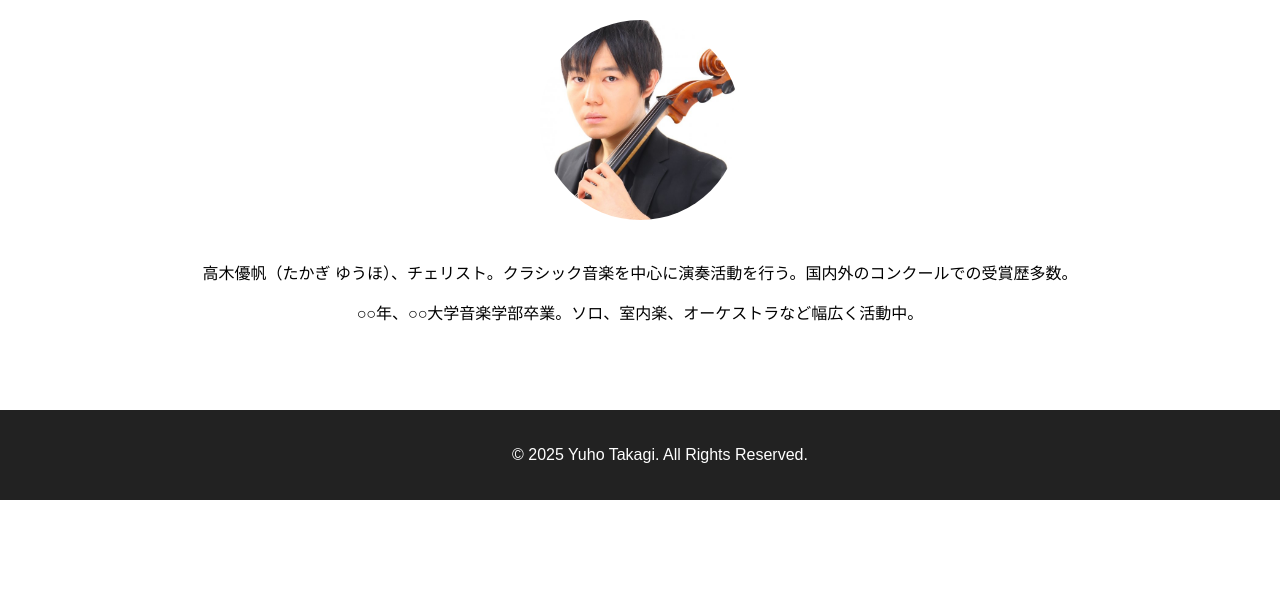
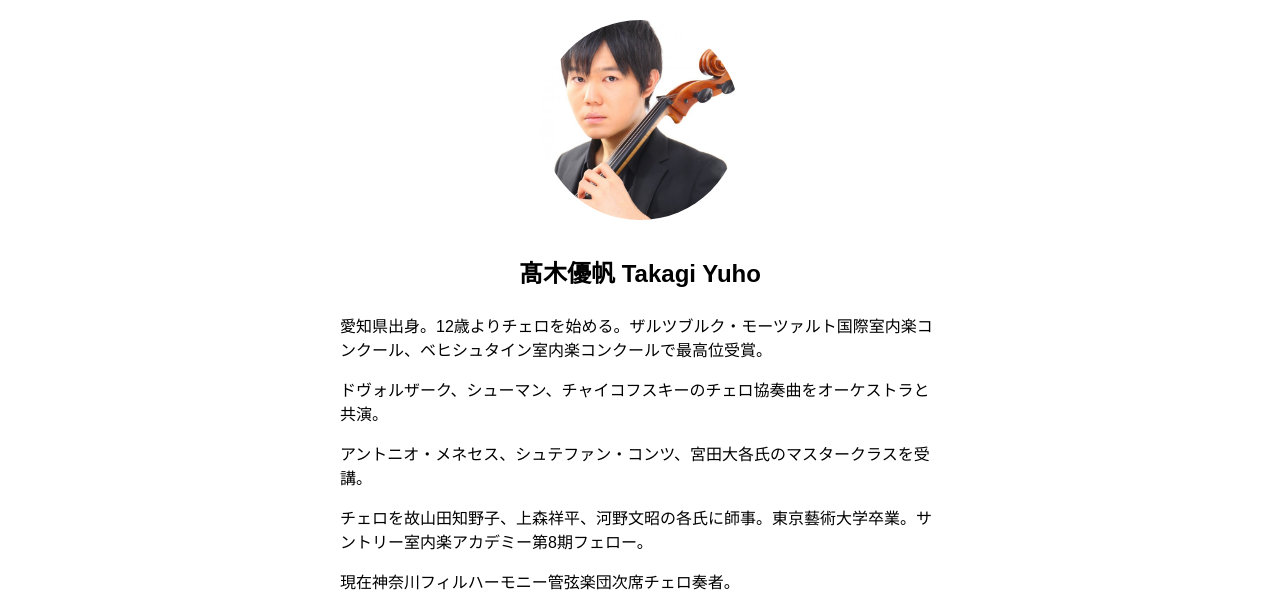
Before and after one commit to YukiTTTTT/yuhotakagi, a plain HTML site: page profile.html in a window 1280 px wide. Shown: the part 195-800 px from the top of the page. Drawn offline with Linux system fonts and the light colour scheme.

Commit message:
Add files via upload

```diff
--- a/profile.html
+++ b/profile.html
@@ -22,8 +22,14 @@
     <section class="profile">
         <h2>プロフィール</h2>
         <img src="images/profile.jpg" alt="高木優帆" class="profile-img">
-        <p>高木優帆（たかぎ ゆうほ）、チェリスト。クラシック音楽を中心に演奏活動を行う。国内外のコンクールでの受賞歴多数。</p>
-        <p>○○年、○○大学音楽学部卒業。ソロ、室内楽、オーケストラなど幅広く活動中。</p>
+        <p class="profile-name"><strong>髙木優帆 Takagi Yuho</strong></p>
+        <div class="profile-bio">
+            <p>愛知県出身。12歳よりチェロを始める。ザルツブルク・モーツァルト国際室内楽コンクール、ベヒシュタイン室内楽コンクールで最高位受賞。</p>
+            <p>ドヴォルザーク、シューマン、チャイコフスキーのチェロ協奏曲をオーケストラと共演。</p>
+            <p>アントニオ・メネセス、シュテファン・コンツ、宮田大各氏のマスタークラスを受講。</p>
+            <p>チェロを故山田知野子、上森祥平、河野文昭の各氏に師事。東京藝術大学卒業。サントリー室内楽アカデミー第8期フェロー。</p>
+            <p>現在神奈川フィルハーモニー管弦楽団次席チェロ奏者。</p>
+        </div>
     </section>
 
     <footer>
--- a/styles.css
+++ b/styles.css
@@ -45,6 +45,18 @@ footer {
     border-radius: 50%;
     object-fit: cover;
     margin: 20px 0;
+}
+.profile-name {
+    font-size: 1.5em;
+    font-weight: bold;
+    margin-top: 10px;
+}
+.profile-bio {
+    margin-top: 15px;
+    text-align: left;
+    max-width: 600px;
+    margin-left: auto;
+    margin-right: auto;
 }
 
 /* コンサート情報 */
```
